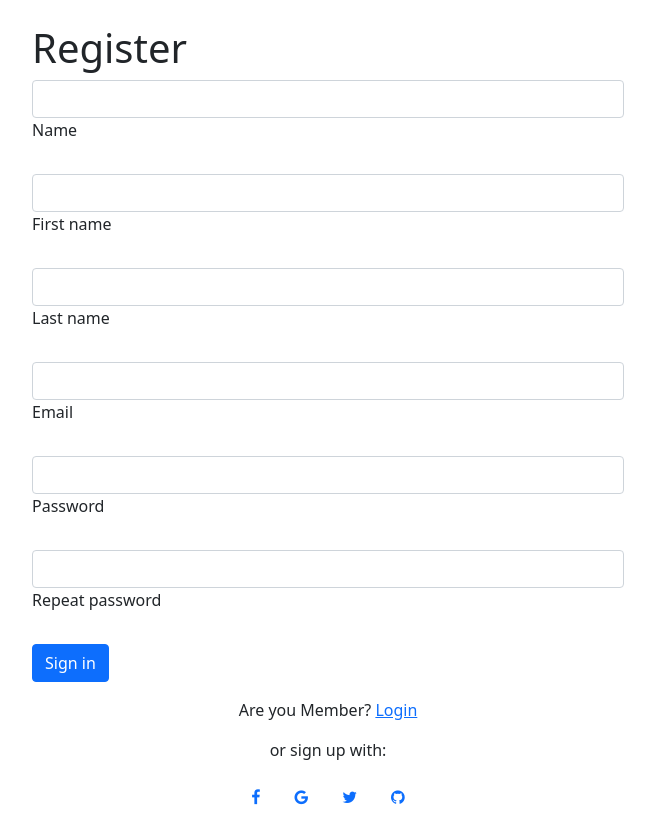
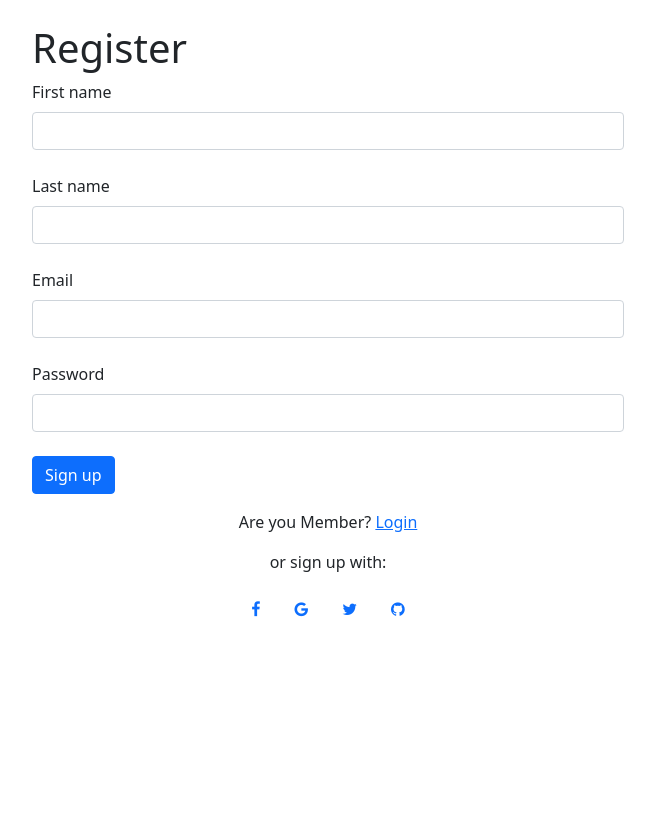
Before and after one commit to IgnacioCastro0713/MapPointsClient, a React (Vite) app: page /register in a window 1280 px wide. Shown: the whole page, without its empty margins (312-967 px from the left). After the commit the page ends 800 px from the top, so only its background shows below. Built offline with nearby package versions, Linux system fonts and the light colour scheme.

Commit message:
register completed

```diff
--- a/src/App.jsx
+++ b/src/App.jsx
@@ -1,4 +1,4 @@
-import React from 'react'
+import React, { useEffect } from 'react'
 import 'bootstrap/dist/css/bootstrap.min.css'
 import 'font-awesome/css/font-awesome.min.css'
 
--- a/src/components/routers/AppRouter/index.jsx
+++ b/src/components/routers/AppRouter/index.jsx
@@ -1,6 +1,7 @@
-import React from 'react'
+import React, { useEffect } from 'react'
 import { BrowserRouter, Route, Routes } from 'react-router-dom'
 import { useApplicationState } from '../../../context/application.context'
+
 
 import PublicRoute from "../PublicRoute"
 import Login from "../../../pages/Login"
@@ -11,6 +12,7 @@ import Register from "../../../pages/Register"
 
 function AppRouter() {
   const { alert } = useApplicationState()
+
   return (
     <div>
       { alert.message &&
--- a/src/components/routers/PrivateRoute/index.jsx
+++ b/src/components/routers/PrivateRoute/index.jsx
@@ -1,9 +1,16 @@
-import React from 'react'
-import { Navigate } from 'react-router-dom'
-import { useApplicationState } from "../../../context/application.context"
+import React, { useEffect } from 'react'
+import { Navigate, useLocation } from 'react-router-dom'
+import { useApplicationDispatch, useApplicationState } from "../../../context/application.context"
+import { alertActions } from "../../../actions/alert.action"
 
 function PrivateRoute({ children }) {
-  const { auth:user } = useApplicationState()
+  const { auth: user } = useApplicationState()
+  const { alertDispatch } = useApplicationDispatch()
+  const location = useLocation()
+
+  useEffect(() => {
+    alertDispatch(alertActions.clear());
+  }, [location]);
 
   return user.logged
     ? children
--- a/src/components/routers/PublicRoute/index.jsx
+++ b/src/components/routers/PublicRoute/index.jsx
@@ -1,12 +1,19 @@
-import React from 'react'
-import { Navigate } from 'react-router-dom'
-import { useApplicationState } from "../../../context/application.context"
+import React, { useEffect } from 'react'
+import { Navigate, useLocation } from 'react-router-dom'
+import { useApplicationDispatch, useApplicationState } from "../../../context/application.context"
+import { alertActions } from "../../../actions/alert.action"
 
 function PublicRoute({ children }) {
-  const { auth:user } = useApplicationState()
+  const { auth: user } = useApplicationState()
+  const { alertDispatch } = useApplicationDispatch()
+  const location = useLocation()
+
+  useEffect(() => {
+    alertDispatch(alertActions.clear());
+  }, [location]);
 
   return user.logged
-    ? <Navigate to="/" />
+    ? <Navigate to="/"/>
     : children
 }
 
--- a/src/pages/Login/index.jsx
+++ b/src/pages/Login/index.jsx
@@ -1,8 +1,9 @@
-import React, { useReducer, useState } from 'react'
+import React, {  useState } from 'react'
 import { Link, useNavigate } from "react-router-dom"
 import { useApplicationDispatch } from "../../context/application.context"
 import { authenticate } from "../../actions/authentication.action"
 import { alertTypes } from "../../types/alert.type";
+
 
 
 function Login() {
@@ -12,7 +13,7 @@ function Login() {
   const { authDispatch, alertDispatch } = useApplicationDispatch()
   const navigate = useNavigate()
 
-  const handleLogin = async (e) => {
+  const handleSubmit = async (e) => {
     e.preventDefault()
     setSubmitted(true);
     if (email && password) {
@@ -47,7 +48,7 @@ function Login() {
                  onChange={ e => setPassword(e.target.value) }/>
           { submitted && !password && <span className="invalid-feedback">Password is required</span> }
         </div>
-        <button type="submit" className="btn btn-primary btn-block mb-4" onClick={ handleLogin }>Sign in</button>
+        <button type="submit" className="btn btn-primary btn-block mb-4" onClick={ handleSubmit }>Sign in</button>
 
         <div className="text-center">
           <p>Not a member? <Link to="/register">Register</Link></p>
--- a/src/pages/Register/index.jsx
+++ b/src/pages/Register/index.jsx
@@ -1,37 +1,84 @@
-import React from 'react'
+import React, { useState } from 'react'
 import { Link } from "react-router-dom"
+import { useApplicationDispatch } from "../../context/application.context";
+import { alertTypes } from "../../types/alert.type";
+
+const ROOT_URL = 'https://localhost:7163';
 
 
 function Register() {
+  const [email, setEmail] = useState('')
+  const [firstName, setFirstName] = useState('')
+  const [lastName, setLastName] = useState('')
+  const [password, setPassword] = useState('')
+  const [submitted, setSubmitted] = useState(false)
+  const { alertDispatch } = useApplicationDispatch()
+
+
+  const handleSubmit = (e) => {
+    e.preventDefault()
+    setSubmitted(true)
+    if (email && firstName && lastName && password) {
+      try {
+        fetch(`${ ROOT_URL }/User/Register`, {
+          method: 'POST',
+          headers: {
+            'Content-Type': 'application/json'
+          },
+          body: JSON.stringify({
+            email,
+            firstName,
+            lastName,
+            password
+          })
+        })
+          .then(res => res.json())
+          .then(res => {
+            alertDispatch({ type: alertTypes.SUCCESS, message: res.message })
+          })
+      } catch (err) {
+        alertDispatch({ type: alertTypes.ERROR, message: err.message })
+      }
+    }
+  }
+
   return (
     <div className="container p-4 w-50 justify-content-center pb-4">
       <h1>Register</h1>
       <form>
         <div className="form-outline mb-4">
-          <input type="text" id="name" className="form-control"/>
-          <label className="form-label">Name</label>
+          <label className="form-label">First name</label>
+          <input type="text" id="first_name"
+                 className={ `form-control ${ submitted && !firstName ? ' is-invalid' : '' }` }
+                 value={ firstName }
+                 onChange={ (e => setFirstName(e.target.value)) }/>
+          { submitted && !firstName && <span className="invalid-feedback">Firstname is required</span> }
         </div>
         <div className="form-outline mb-4">
-          <input type="email" id="first_name" className="form-control"/>
-          <label className="form-label">First name</label>
+          <label className="form-label">Last name</label>
+          <input type="email" id="last_name"
+                 className={ `form-control ${ submitted && !lastName ? ' is-invalid' : '' }` }
+                 value={ lastName }
+                 onChange={ (e => setLastName(e.target.value)) }/>
+          { submitted && !lastName && <span className="invalid-feedback">Lastname is required</span> }
         </div>
         <div className="form-outline mb-4">
-          <input type="email" id="last_name" className="form-control"/>
-          <label className="form-label">Last name</label>
+          <label className="form-label">Email</label>
+          <input type="email" id="email"
+                 className={ `form-control${ submitted && !email ? ' is-invalid' : '' }` }
+                 value={ email }
+                 onChange={ (e => setEmail(e.target.value)) }/>
+          { submitted && !email && <span className="invalid-feedback">Email is required</span> }
         </div>
         <div className="form-outline mb-4">
-          <input type="email" id="email" className="form-control"/>
-          <label className="form-label">Email</label>
+          <label className="form-label">Password</label>
+          <input type="password" id="password"
+                 className={ `form-control${ submitted && !password ? ' is-invalid' : '' }` }
+                 value={ password }
+                 onChange={ e => setPassword(e.target.value) }/>
+          { submitted && !password && <span className="invalid-feedback">Password is required</span> }
         </div>
-        <div className="form-outline mb-4">
-          <input type="password" id="registerPassword" className="form-control"/>
-          <label className="form-label">Password</label>
-        </div>
-        <div className="form-outline mb-4">
-          <input type="password" id="registerRepeatPassword" className="form-control"/>
-          <label className="form-label">Repeat password</label>
-        </div>
-        <button type="submit" className="btn btn-primary btn-block mb-3">Sign in</button>
+        <button type="submit" className="btn btn-primary btn-block mb-3" onClick={ handleSubmit }>Sign up</button>
         <div className="text-center">
           <p>Are you Member? <Link to="/login">Login</Link></p>
           <p>or sign up with:</p>
```
